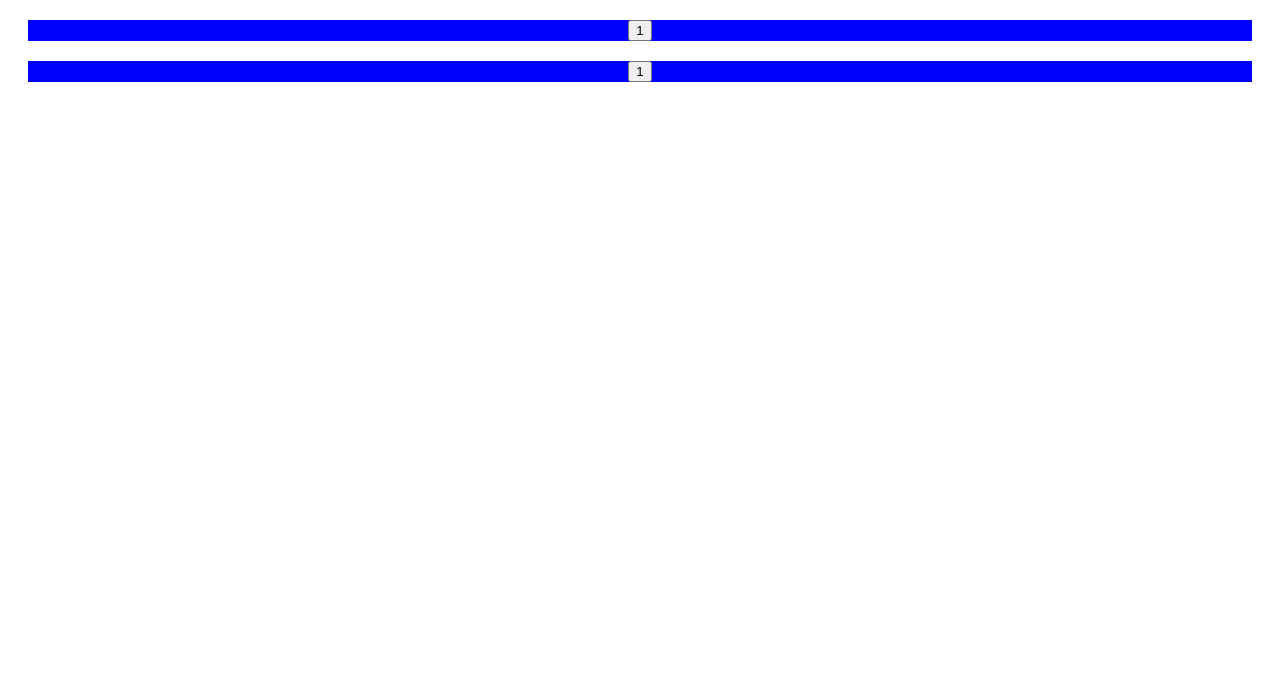
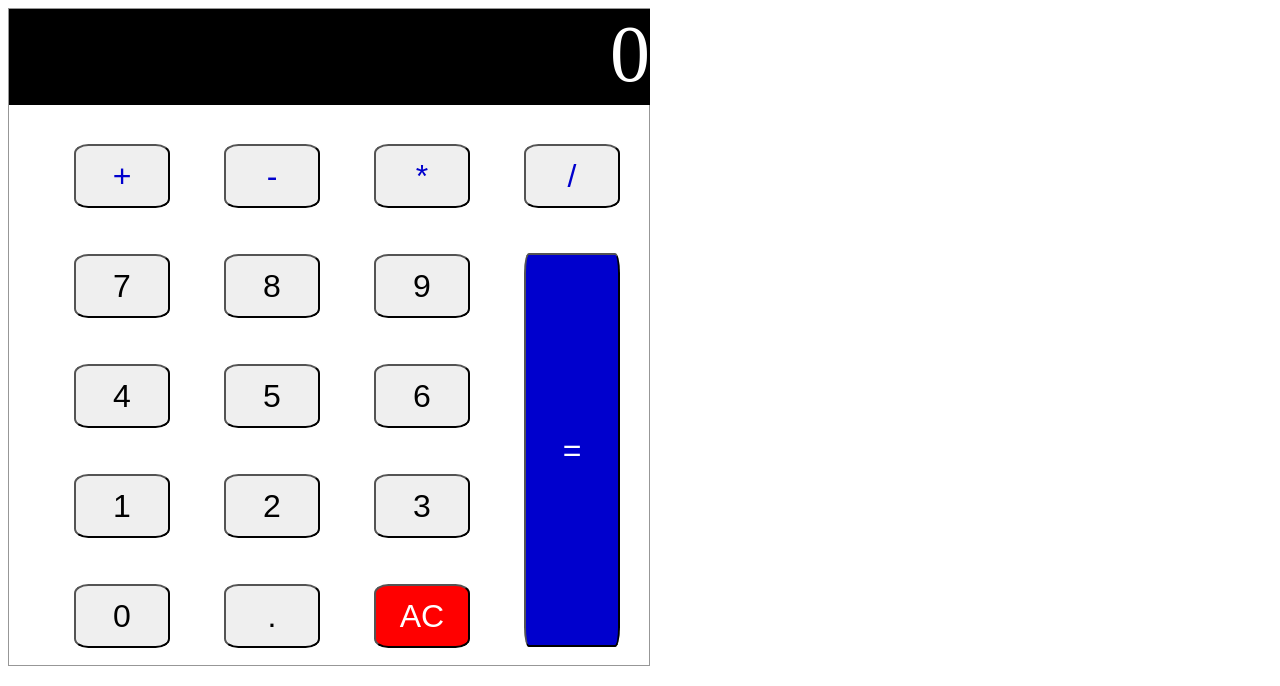
Before and after one commit to jblavisse/calc-2, a plain HTML site: page index.html in a window 1280 px wide. Drawn offline with Linux system fonts and the light colour scheme.

Commit message:
Create HTML&CSS structure for one calculator

```diff
--- a/css/style.css
+++ b/css/style.css
@@ -1,9 +1,52 @@
-.calculator {
-    background-color: blue;
-    text-align: center;
-    margin: 20px;
+ul{
+    list-style: none;
 }
 
-.message {
-    color: red;
+.calcul{
+    border:1px solid rgb(151, 151, 151);
+    width: 40rem;
+    height: 41rem;
 }
+.calcul__head{
+    background-color: black;
+    color: white;
+    width: 641px;
+    height: 6rem;
+    font-size: 5rem;
+    text-align: end;
+}
+.calcul__element{
+    width: 6rem;
+    height: 4rem;
+    margin: 23px 25px;
+    border-radius: 15%;
+    font-size: 2rem;
+}
+.calcul__supp{
+    width: 6rem;
+    height: 4rem;
+    margin: 23px 25px;
+    background-color: red;
+    color: white;
+    border-radius: 15%;
+    font-size: 2rem;
+}
+.calcul__operator{
+    width: 6rem;
+    height: 4rem;
+    margin: 23px 25px;
+    color: mediumblue;
+    border-radius: 15%;
+    font-size: 2rem;
+}
+.calcul__total{
+    width: 6rem;
+    height: 394px;
+    position: absolute;
+    top: 253px;
+    left: 524px;
+    background-color: mediumblue;
+    color: white;
+    border-radius: 5%;
+    font-size: 2rem;
+}
--- a/index.html
+++ b/index.html
@@ -4,10 +4,40 @@
     <meta charset="UTF-8">
     <meta name="viewport" content="width=device-width, initial-scale=1.0">
     <link rel="stylesheet" href="css/style.css">
-    <title>Document</title>
+    <title>Calculatrice</title>
 </head>
 <body>
-
-    <script type="module" src="js/app.js"></script>
+    <div class="calcul">
+        <header class="calcul__head">0</header>
+        <ul>
+            <li>
+                <button class="calcul__operator" id="+">+</button>
+                <button class="calcul__operator" id="-">-</button>
+                <button class="calcul__operator" id="*">*</button>
+                <button class="calcul__operator" id="/">/</button>
+            </li>
+            <li>
+                <button class="calcul__element" id="7">7</button>
+                <button class="calcul__element" id="8">8</button>
+                <button class="calcul__element" id="9">9</button>
+            </li>
+            <li>
+                <button class="calcul__element" id="4">4</button>
+                <button class="calcul__element" id="5">5</button>
+                <button class="calcul__element" id="6">6</button>
+            </li>
+            <li>
+                <button class="calcul__element" id="1">1</button>
+                <button class="calcul__element" id="2">2</button>
+                <button class="calcul__element" id="3">3</button>
+            </li>
+            <li>
+                <button class="calcul__element" id="0">0</button>
+                <button class="calcul__element" id=".">.</button>
+                <button class="calcul__supp" id="supp">AC</button>
+            </li>
+        </ul>
+        <button class="calcul__total" id="=">=</button>
+    </div>
 </body>
 </html>
--- a/js/app.js
+++ b/js/app.js
@@ -1,7 +1,7 @@
-import Calculator from './calculator.js';
+// import Calculator from './calculator.js';
 
-let calc = new Calculator();
-calc.init();
+// let calc = new Calculator();
+// calc.init();
 
-let calc2 = new Calculator();
-calc2.init();
+// let calc2 = new Calculator();
+// calc2.init();
```
